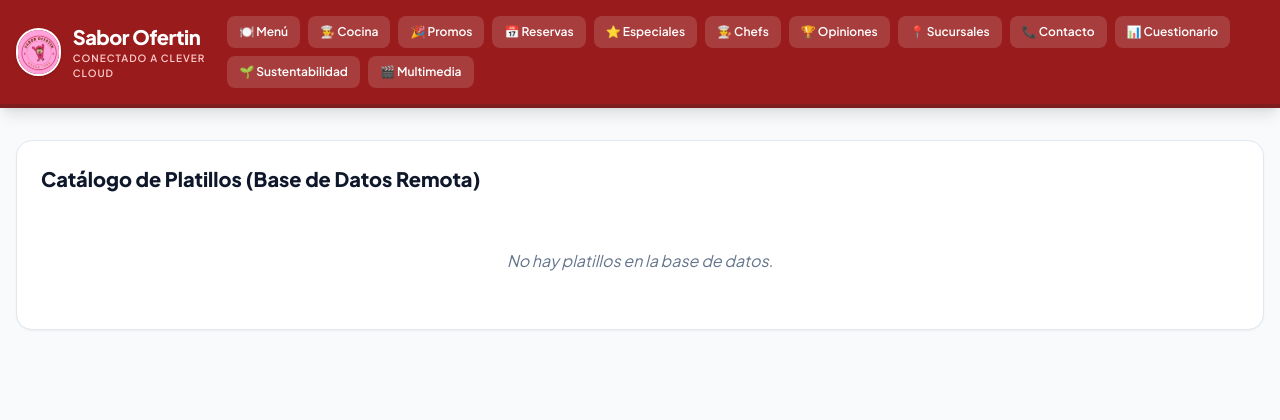
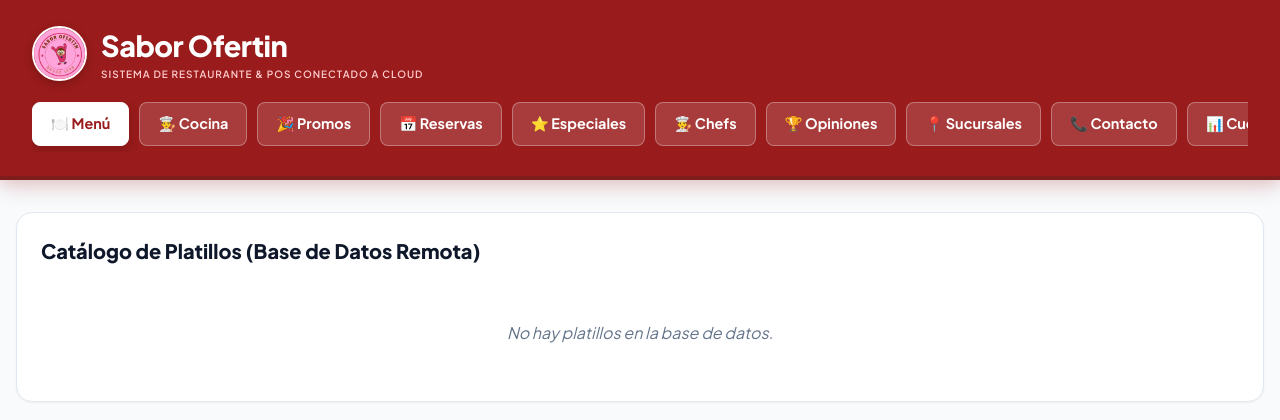
Before and after one commit to Marcoss36/restaurante, a PHP site: page / in a window 1280 px wide. Shown: the top 420 px of the page. Run offline with PHP 8.4, Linux system fonts and the light colour scheme; data that the repository does not hold is empty; some libraries are stand-ins or nearby versions.

Commit message:
Update index.php

```diff
--- a/index.php
+++ b/index.php
@@ -162,6 +162,77 @@ $resultado_pedidos = $conexion->query("SELECT * FROM pedidos ORDER BY id DESC");
     <style>
         .vista-seccion { display: none; }
         .vista-seccion.active { display: block; }
+
+        /* Encabezado en dos niveles con scroll horizontal estilizado abajo */
+        header {
+            background-color: #991b1b;
+            border-bottom: 4px solid #7f1d1d;
+            padding: 24px 32px;
+            display: flex;
+            flex-direction: column;
+            gap: 20px;
+            box-shadow: 0 4px 20px rgba(153, 27, 27, 0.3);
+            position: sticky;
+            top: 0;
+            z-index: 1000;
+        }
+        .header-top {
+            display: flex;
+            align-items: center;
+        }
+        .logo-container {
+            display: flex;
+            align-items: center;
+            gap: 14px;
+        }
+        .logo-img {
+            width: 55px;
+            height: 55px;
+            border-radius: 50%;
+            object-fit: cover;
+            border: 2px solid #ffffff;
+            box-shadow: 0 3px 8px rgba(0,0,0,0.2);
+        }
+        .logo-text {
+            font-size: 1.8rem;
+            font-weight: 800;
+            color: #ffffff;
+            letter-spacing: -0.5px;
+        }
+        .nav-tabs-row {
+            display: flex;
+            gap: 10px;
+            overflow-x: auto;
+            width: 100%;
+            padding-bottom: 6px;
+            scrollbar-width: thin;
+            scrollbar-color: rgba(255, 255, 255, 0.4) transparent;
+        }
+        .nav-tabs-row::-webkit-scrollbar {
+            height: 6px;
+        }
+        .nav-tabs-row::-webkit-scrollbar-thumb {
+            background: rgba(255, 255, 255, 0.4);
+            border-radius: 4px;
+        }
+        .tab-btn {
+            background: rgba(255, 255, 255, 0.15);
+            border: 1px solid rgba(255, 255, 255, 0.3);
+            color: #ffffff;
+            padding: 10px 18px;
+            border-radius: 8px;
+            cursor: pointer;
+            font-weight: 700;
+            font-size: 0.9rem;
+            white-space: nowrap;
+            transition: all 0.2s ease;
+        }
+        .tab-btn.active, .tab-btn:hover {
+            background-color: #ffffff;
+            color: #991b1b;
+            border-color: #ffffff;
+            box-shadow: 0 4px 12px rgba(0, 0, 0, 0.15);
+        }
     </style>
 </head>
 <body class="h-full flex flex-col text-slate-800 bg-slate-50">
@@ -172,34 +243,37 @@ $resultado_pedidos = $conexion->query("SELECT * FROM pedidos ORDER BY id DESC");
     </div>
     <?php endif; ?>
 
-    <!-- Encabezado de Navegación -->
-    <header class="bg-wine border-b-4 border-red-900 shadow-lg sticky top-0 z-40 p-4">
-        <div class="max-w-7xl mx-auto flex flex-col md:flex-row justify-between items-center gap-4">
-            <div class="flex items-center space-x-3">
-                <img src="logo.png" alt="Logo" class="w-12 h-12 rounded-full border-2 border-white object-cover shadow" onerror="this.src='https://images.unsplash.com/photo-1546069901-ba9599a7e63c?w=100'">
+    <!-- ENCABEZADO EXPANDIDO EN DOS NIVELES -->
+    <header>
+        <!-- Fila Superior: Logo y Nombre -->
+        <div class="header-top">
+            <div class="logo-container">
+                <img src="logo.png" alt="Logo Sabor Ofertin" class="logo-img" onerror="this.src='https://images.unsplash.com/photo-1546069901-ba9599a7e63c?w=100'">
                 <div>
-                    <span class="text-xl font-extrabold text-white tracking-tight block">Sabor Ofertin</span>
-                    <span class="text-[10px] font-semibold text-red-200 tracking-widest block uppercase">Conectado a Clever Cloud</span>
+                    <span class="logo-text">Sabor Ofertin</span>
+                    <span class="text-[10px] font-semibold text-red-200 tracking-widest block uppercase">Sistema de Restaurante & POS Conectado a Cloud</span>
                 </div>
             </div>
-            <nav class="flex flex-wrap gap-2 text-xs font-semibold">
-                <button onclick="cambiarVista('menu')" class="tab-btn bg-white/15 hover:bg-white text-white hover:text-wine px-3 py-2 rounded-lg transition active">🍽️ Menú</button>
-                <button onclick="cambiarVista('cocina')" class="tab-btn bg-white/15 hover:bg-white text-white hover:text-wine px-3 py-2 rounded-lg transition">👨‍🍳 Cocina</button>
-                <button onclick="cambiarVista('promos')" class="tab-btn bg-white/15 hover:bg-white text-white hover:text-wine px-3 py-2 rounded-lg transition">🎉 Promos</button>
-                <button onclick="cambiarVista('reservas')" class="tab-btn bg-white/15 hover:bg-white text-white hover:text-wine px-3 py-2 rounded-lg transition">📅 Reservas</button>
-                <button onclick="cambiarVista('especiales')" class="tab-btn bg-white/15 hover:bg-white text-white hover:text-wine px-3 py-2 rounded-lg transition">⭐ Especiales</button>
-                <button onclick="cambiarVista('chefs')" class="tab-btn bg-white/15 hover:bg-white text-white hover:text-wine px-3 py-2 rounded-lg transition">👨‍🍳 Chefs</button>
-                <button onclick="cambiarVista('opiniones')" class="tab-btn bg-white/15 hover:bg-white text-white hover:text-wine px-3 py-2 rounded-lg transition">🏆 Opiniones</button>
-                <button onclick="cambiarVista('sucursales')" class="tab-btn bg-white/15 hover:bg-white text-white hover:text-wine px-3 py-2 rounded-lg transition">📍 Sucursales</button>
-                <button onclick="cambiarVista('contacto')" class="tab-btn bg-white/15 hover:bg-white text-white hover:text-wine px-3 py-2 rounded-lg transition">📞 Contacto</button>
-                <button onclick="cambiarVista('cuestionario')" class="tab-btn bg-white/15 hover:bg-white text-white hover:text-wine px-3 py-2 rounded-lg transition">📊 Cuestionario</button>
-                <button onclick="cambiarVista('sustentabilidad')" class="tab-btn bg-white/15 hover:bg-white text-white hover:text-wine px-3 py-2 rounded-lg transition">🌱 Sustentabilidad</button>
-                <button onclick="cambiarVista('multimedia')" class="tab-btn bg-white/15 hover:bg-white text-white hover:text-wine px-3 py-2 rounded-lg transition">🎬 Multimedia</button>
-            </nav>
+        </div>
+
+        <!-- Fila Inferior: Todos los apartados abajo del logo en una sola línea con desplazamiento -->
+        <div class="nav-tabs-row">
+            <button class="tab-btn active" onclick="cambiarVista('menu', event)">🍽️ Menú</button>
+            <button class="tab-btn" onclick="cambiarVista('cocina', event)">👨‍🍳 Cocina</button>
+            <button class="tab-btn" onclick="cambiarVista('promos', event)">🎉 Promos</button>
+            <button class="tab-btn" onclick="cambiarVista('reservas', event)">📅 Reservas</button>
+            <button class="tab-btn" onclick="cambiarVista('especiales', event)">⭐ Especiales</button>
+            <button class="tab-btn" onclick="cambiarVista('chefs', event)">👨‍🍳 Chefs</button>
+            <button class="tab-btn" onclick="cambiarVista('opiniones', event)">🏆 Opiniones</button>
+            <button class="tab-btn" onclick="cambiarVista('sucursales', event)">📍 Sucursales</button>
+            <button class="tab-btn" onclick="cambiarVista('contacto', event)">📞 Contacto</button>
+            <button class="tab-btn" onclick="cambiarVista('cuestionario', event)">📊 Cuestionario</button>
+            <button class="tab-btn" onclick="cambiarVista('sustentabilidad', event)">🌱 Sustentabilidad</button>
+            <button class="tab-btn" onclick="cambiarVista('multimedia', event)">🎬 Multimedia</button>
         </div>
     </header>
 
-    <!-- Contenido Principal -->
+    <!-- CONTENIDO PRINCIPAL -->
     <main class="flex-grow max-w-7xl mx-auto px-4 py-8 w-full">
 
         <!-- 1. MENÚ -->
@@ -271,7 +345,7 @@ $resultado_pedidos = $conexion->query("SELECT * FROM pedidos ORDER BY id DESC");
             </div>
         </section>
 
-        <!-- 4. RESERVAS (NUEVO) -->
+        <!-- 4. RESERVAS -->
         <section id="vista-reservas" class="vista-seccion bg-white rounded-2xl shadow-sm border border-slate-200 p-6">
             <h2 class="text-xl font-extrabold text-slate-900 mb-6">📅 Gestión y Reserva de Mesas (Base de Datos)</h2>
             <form method="POST" class="bg-slate-50 p-6 rounded-xl border mb-8 grid grid-cols-1 md:grid-cols-2 gap-4">
@@ -310,7 +384,7 @@ $resultado_pedidos = $conexion->query("SELECT * FROM pedidos ORDER BY id DESC");
             </div>
         </section>
 
-        <!-- 5. ESPECIALES (NUEVO) -->
+        <!-- 5. ESPECIALES -->
         <section id="vista-especiales" class="vista-seccion bg-white rounded-2xl shadow-sm border border-slate-200 p-6">
             <h2 class="text-xl font-extrabold text-slate-900 mb-6">⭐ Platillos Especiales del Chef (Base de Datos)</h2>
             <form method="POST" class="bg-slate-50 p-6 rounded-xl border mb-8 grid grid-cols-1 md:grid-cols-2 gap-4">
@@ -373,7 +447,7 @@ $resultado_pedidos = $conexion->query("SELECT * FROM pedidos ORDER BY id DESC");
             </div>
         </section>
 
-        <!-- 8. SUCURSALES (NUEVO) -->
+        <!-- 8. SUCURSALES -->
         <section id="vista-sucursales" class="vista-seccion bg-white rounded-2xl shadow-sm border border-slate-200 p-6">
             <h2 class="text-xl font-extrabold text-slate-900 mb-6">📍 Sucursales (Base de Datos)</h2>
             <form method="POST" class="bg-slate-50 p-6 rounded-xl border mb-8 grid grid-cols-1 gap-4">
@@ -392,7 +466,7 @@ $resultado_pedidos = $conexion->query("SELECT * FROM pedidos ORDER BY id DESC");
             </div>
         </section>
 
-        <!-- 9. CONTACTO (NUEVO) -->
+        <!-- 9. CONTACTO -->
         <section id="vista-contacto" class="vista-seccion bg-white rounded-2xl shadow-sm border border-slate-200 p-6">
             <h2 class="text-xl font-extrabold text-slate-900 mb-6">📞 Contacto (Base de Datos)</h2>
             <form method="POST" class="bg-slate-50 p-6 rounded-xl border mb-8 grid grid-cols-1 gap-4">
@@ -411,7 +485,7 @@ $resultado_pedidos = $conexion->query("SELECT * FROM pedidos ORDER BY id DESC");
             </div>
         </section>
 
-        <!-- 10. CUESTIONARIO (NUEVO) -->
+        <!-- 10. CUESTIONARIO -->
         <section id="vista-cuestionario" class="vista-seccion bg-white rounded-2xl shadow-sm border border-slate-200 p-6">
             <h2 class="text-xl font-extrabold text-slate-900 mb-6">📊 Cuestionario de Satisfacción (Guardado en DB)</h2>
             <form method="POST" class="bg-slate-50 p-6 rounded-xl border flex flex-col gap-4">
@@ -460,7 +534,7 @@ $resultado_pedidos = $conexion->query("SELECT * FROM pedidos ORDER BY id DESC");
     </footer>
 
     <script>
-        function cambiarVista(idVista) {
+        function cambiarVista(idVista, event) {
             document.querySelectorAll('.vista-seccion').forEach(sec => sec.classList.remove('active'));
             document.getElementById('vista-' + idVista).classList.add('active');
 
```
